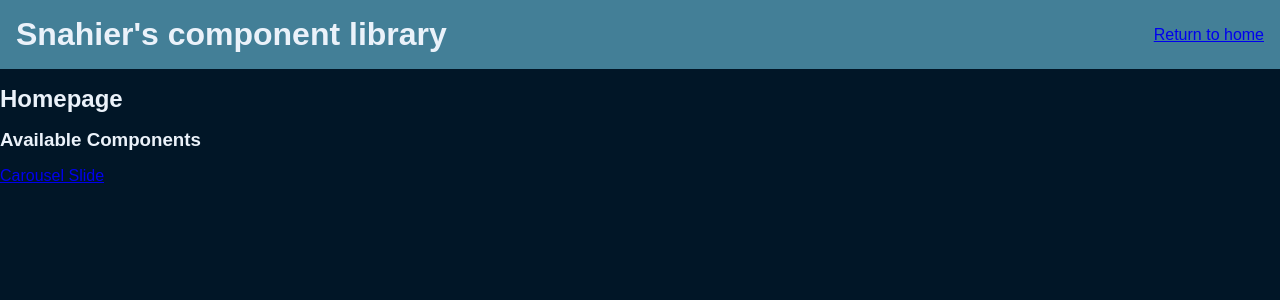
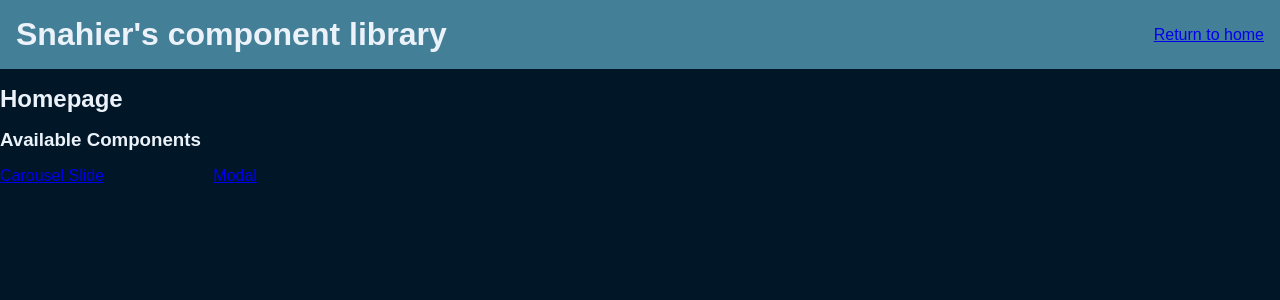
Before and after one commit to Snahier/snahier-react-tools, a React (Create React App) app: page / in a window 1280 px wide. Shown: the top 300 px of the page. Built offline with nearby package versions, Linux system fonts and the light colour scheme.

Commit message:
Link modal page

```diff
--- a/src/pages/Home/index.tsx
+++ b/src/pages/Home/index.tsx
@@ -19,6 +19,7 @@ export const PageHome: React.FC<StyledPageHomeProps> = () => {
 
       <ComponentsList>
         <Link to="carousel-slide/">Carousel Slide</Link>
+        <Link to="modal/">Modal</Link>
       </ComponentsList>
     </StyledPageHome>
   )
```
Also changed, not shown: 1 other file (tests, documents, lock files or other folders).
